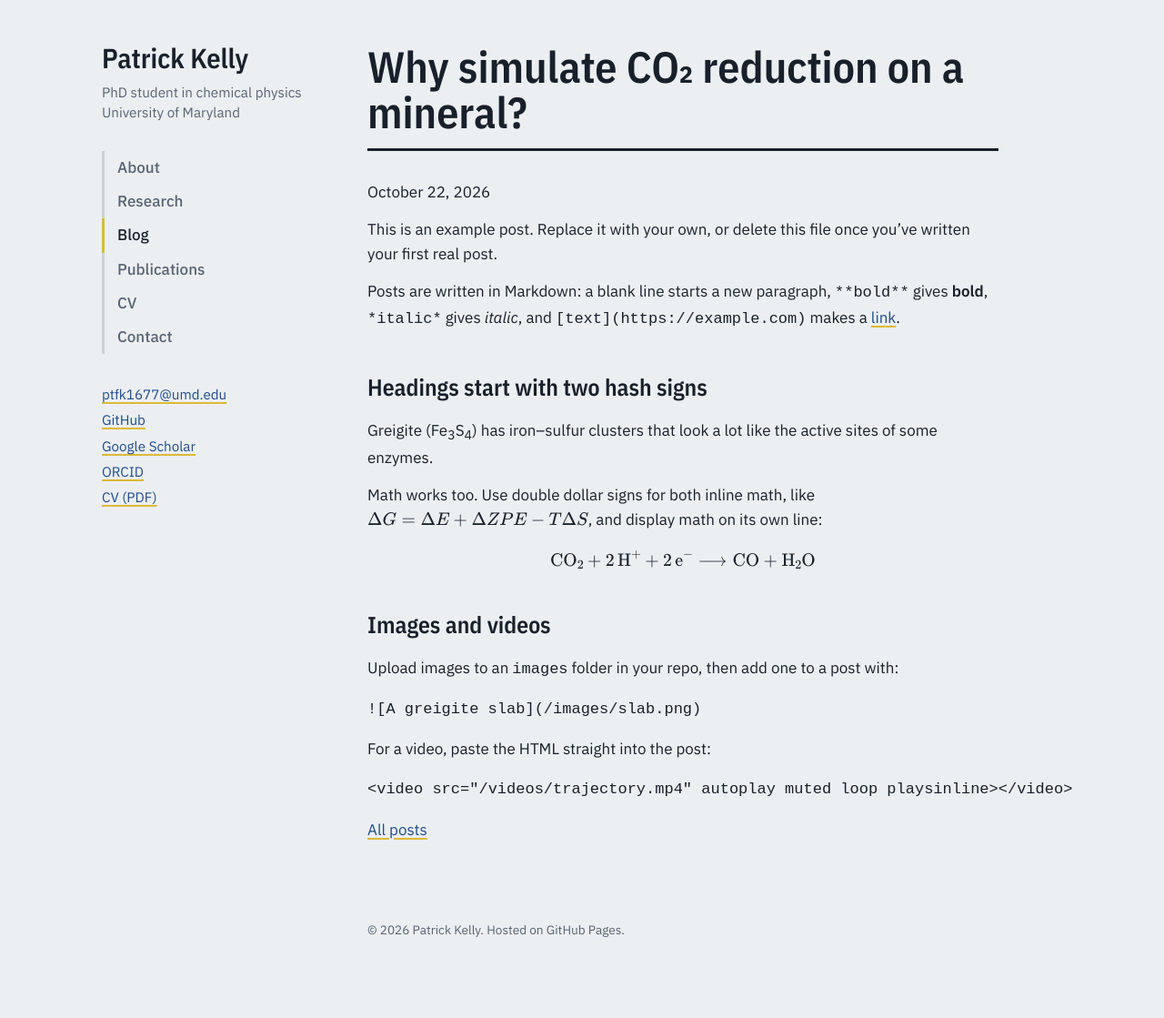
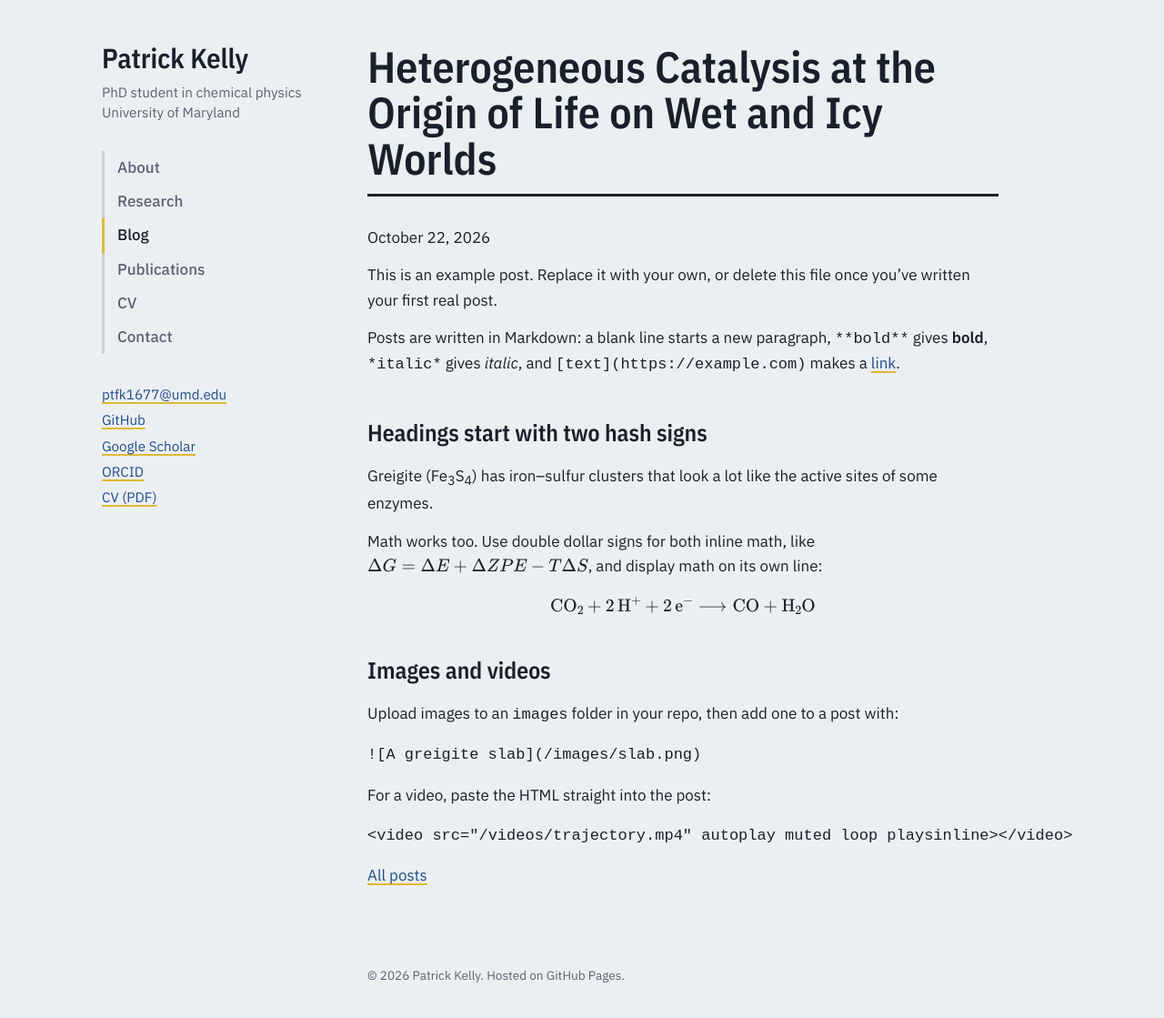
Before and after one commit to Leibniz1697/Leibniz1697.github.io, a Jekyll site: the page built from _posts/2026-10-22-hello-greigite.md, in a window 1280 px wide and 1164 px high. Shown: the top 1119 px of the window at 91% size. Built offline with Jekyll 4.4.1, drawn with Linux system fonts in a browser that asks for light colours.

Commit message:
Update title and summary of the blog post

```diff
--- a/_posts/2026-10-22-hello-greigite.md
+++ b/_posts/2026-10-22-hello-greigite.md
@@ -1,7 +1,7 @@
 ---
 layout: post
-title: "Why simulate CO₂ reduction on a mineral?"
-summary: "A short introduction to what I work on and why greigite is interesting."
+title: "Heterogeneous Catalysis at the Origin of Life on Wet and Icy Worlds"
+summary: "Here I discuss using ab initio quantum chemistry and enhanced sampling to study the formation of organic molecules on catalytic iron-sulfur minerals."
 ---
 
 This is an example post. Replace it with your own, or delete this file once you've written your first real post.
```
